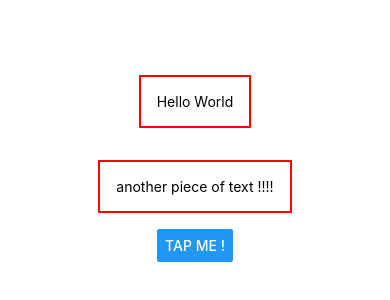
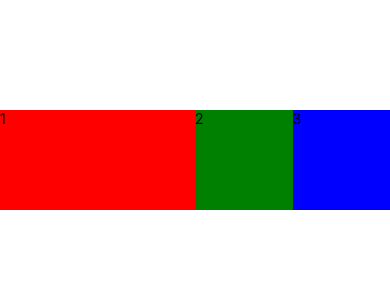
Before and after one commit to chebihiF/RNCourse_suptech, a React Native app: screen / in a window 390 px wide. Shown: the part 262-562 px from the top of the page. Built offline with nearby package versions, Linux system fonts and the light colour scheme.

Commit message:
flexbox examples

```diff
--- a/App.js
+++ b/App.js
@@ -6,11 +6,21 @@ import { Button, StyleSheet, Text, View } from "react-native";
 export default function App() {
   return (
     <View style={styles.container}>
-      <View>
-        <Text style={styles.dummyText}>Hello World</Text>
+      <View
+        style={{ flex: 2, backgroundColor: "red", width: 100, height: 100 }}
+      >
+        <Text>1</Text>
       </View>
-      <Text style={styles.dummyText}>another piece of text !!!!</Text>
-      <Button title="Tap me !" />
+      <View
+        style={{ flex: 1, backgroundColor: "green", width: 100, height: 100 }}
+      >
+        <Text>2</Text>
+      </View>
+      <View
+        style={{ flex: 1, backgroundColor: "blue", width: 100, height: 100 }}
+      >
+        <Text>3</Text>
+      </View>
     </View>
   );
 }
@@ -18,9 +28,8 @@ export default function App() {
 const styles = StyleSheet.create({
   container: {
     flex: 1,
-    backgroundColor: "#fff",
+    flexDirection: "row",
+    justifyContent: "center",
     alignItems: "center",
-    justifyContent: "center",
   },
-  dummyText: { margin: 16, borderWidth: 2, borderColor: "red", padding: 16 },
 });
```
